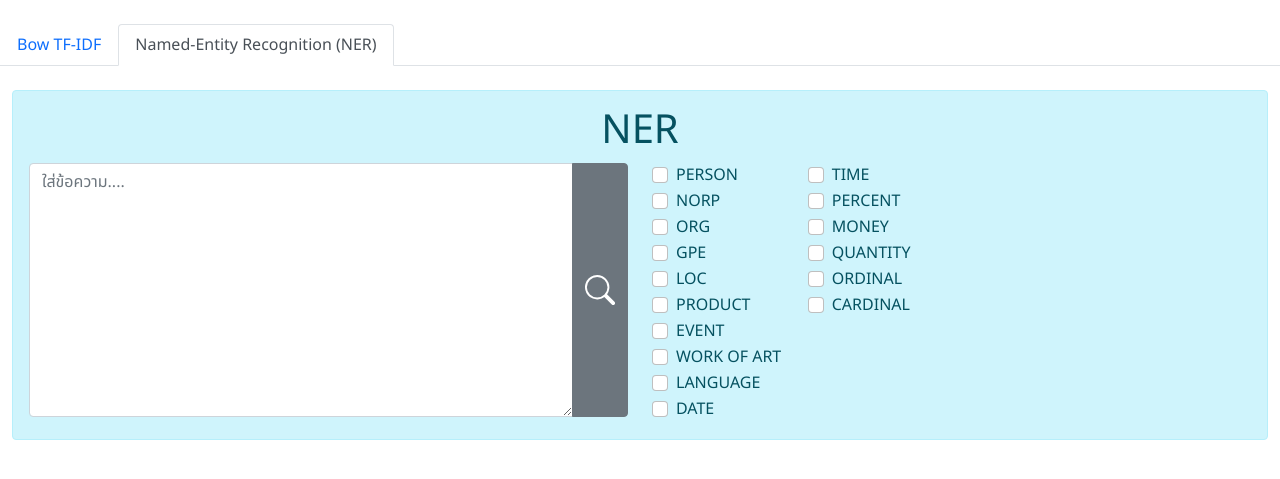
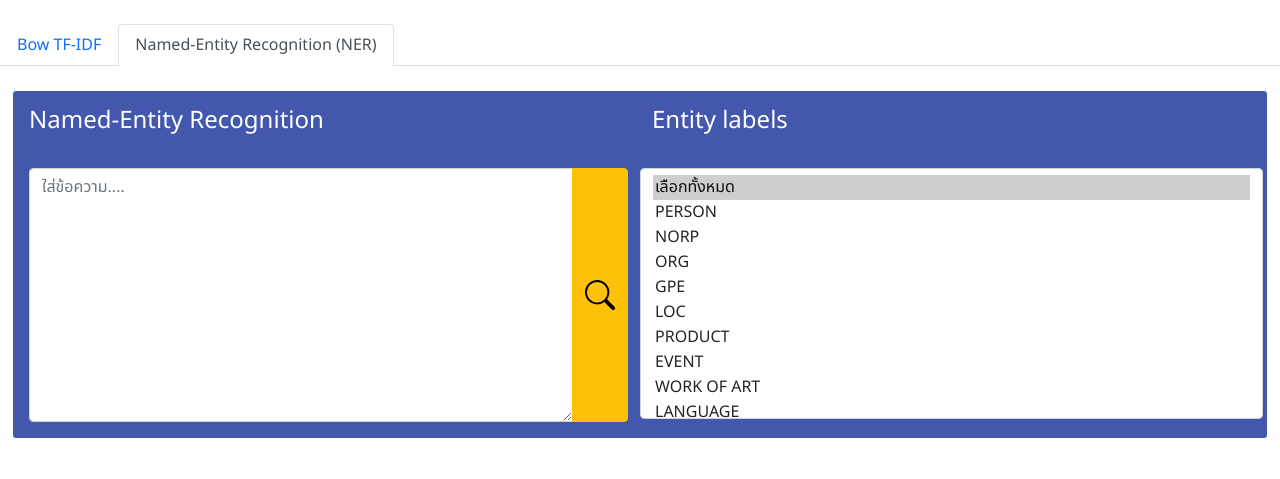
Before and after one commit to VORAVIT29/NLP-Identification, a Flask app: page / in a window 1280 px wide, after a click on "Named-Entity Recognition (NER)". Shown: the part 56-535 px from the top of the page. Run offline with Flask 2, Linux system fonts and the light colour scheme.

Commit message:
update checkBox Entity labels

```diff
--- a/app.py
+++ b/app.py
@@ -1,5 +1,5 @@
 from werkzeug.utils import secure_filename
-from flask import Flask, render_template, request, redirect, session, url_for
+from flask import Flask, render_template, request, redirect, session, url_for, Markup
 from flask_session import Session
 from flaskext.markdown import Markdown
 import tempfile
@@ -7,6 +7,7 @@ import shutil
 import os
 import NLP.gen as nlp
 import NLP.Spacy as sp
+import socket
 
 
 app = Flask(__name__)
@@ -78,9 +79,11 @@ def search():
 def pocess_spacy():
     if request.method == 'POST':
         input_text = request.form.get('nerText')
-        convert_html = sp.pocess_spacy(input_text)
+        check_list = request.form.getlist('check[]')
+        # print(check_list)
+        convert_html = sp.pocess_spacy(input_text, check_list)
         # print(convert_html)
-    return render_template('page.html', result=convert_html)
+    return render_template('page.html', result=Markup(convert_html))
 
 
 @app.route('/pocess-spacy')
@@ -89,4 +92,7 @@ def re_spacy():
 
 
 if __name__ == '__main__':
-    app.run(debug=True, host="192.168.0.4", port=80)
+    # get ip Address computer
+    ipAddr = socket.gethostbyname(socket.gethostname())
+    app.run(debug=True, host=ipAddr, port=80)
+    # app.run(debug=True)
--- a/templates/page.html
+++ b/templates/page.html
@@ -154,10 +154,18 @@
                 <br>
 
                 <form action="/pocess-spacy" method="post">
-                    <div class="alert alert-info" role="alert">
-                        <center>
-                            <h1>NER</h1>
-                        </center>
+                    <div class="alert alert-light" role="alert" style="background-color:#4357ad">
+                        <div class="row">
+                            <div class="col-6">
+                                <h4 style="color:white;">Named-Entity Recognition</h4>
+                            </div>
+                            <div class="col-6">
+                                <h4 style="color:white;">Entity labels</h4>
+                            </div>
+                        </div>
+                        <!-- <center> -->
+                        <br>
+                        <!-- </center> -->
                         <div class="row">
                             <div class="col-6">
                                 <div class="row">
@@ -165,7 +173,7 @@
                                         <div class="input-group">
                                             <textarea class="form-control" name="nerText" id="" cols="20" rows="10"
                                                 placeholder="ใส่ข้อความ...." required></textarea>
-                                            <button type="submit" class="btn btn-secondary">
+                                            <button type="submit" class="btn btn-warning">
                                                 <svg xmlns="http://www.w3.org/2000/svg" width="30" height="240"
                                                     fill="currentColor" class="bi bi-search" viewBox="0 0 16 16">
                                                     <path
@@ -178,63 +186,88 @@
                             </div>
                             <div class="col-6">
                                 <div class="row">
+                                    <select class="form-select" name="check[]" multiple
+                                        aria-label="multiple select example" style="height:251px;" required>
+                                        <option selected value="all">เลือกทั้งหมด</option>
+                                        <option>PERSON</option>
+                                        <option>NORP</option>
+                                        <option>ORG</option>
+                                        <option>GPE</option>
+                                        <option>LOC</option>
+                                        <option>PRODUCT</option>
+                                        <option>EVENT</option>
+                                        <option value="work_of_art">WORK OF ART</option>
+                                        <option>LANGUAGE</option>
+                                        <option>DATE</option>
+                                        <option>TIME</option>
+                                        <option>PERCENT</option>
+                                        <option>MONEY</option>
+                                        <option>QUANTITY</option>
+                                        <option>ORDINAL</option>
+                                        <option>CARDINAL</option>
+                                    </select>
+                                </div>
+                                <!--<div class="row">
                                     <div class="col-3">
                                         <div class="form-check">
-                                            <input type="checkbox" class="form-check-input" name="" id="person">
+                                            <input type="checkbox" class="form-check-input" id="person"
+                                                value="person" />
                                             <label class="form-check-label" for="person">
                                                 PERSON
                                             </label>
                                         </div>
                                         <div class="form-check">
-                                            <input type="checkbox" class="form-check-input" name="" id="norp">
+                                            <input type="checkbox" class="form-check-input" id="norp" value="norp" />
                                             <label class="form-check-label" for="norp">
                                                 NORP
                                             </label>
                                         </div>
                                         <div class="form-check">
-                                            <input type="checkbox" class="form-check-input" name="" id="org">
+                                            <input type="checkbox" class="form-check-input" name="org" id="org">
                                             <label class="form-check-label" for="org">
                                                 ORG
                                             </label>
                                         </div>
                                         <div class="form-check">
-                                            <input type="checkbox" class="form-check-input" name="" id="gpe">
+                                            <input type="checkbox" class="form-check-input" name="gpe" id="gpe">
                                             <label class="form-check-label" for="gpe">
                                                 GPE
                                             </label>
                                         </div>
                                         <div class="form-check">
-                                            <input type="checkbox" class="form-check-input" name="" id="loc">
+                                            <input type="checkbox" class="form-check-input" name="loc" id="loc">
                                             <label class="form-check-label" for="loc">
                                                 LOC
                                             </label>
                                         </div>
                                         <div class="form-check">
-                                            <input type="checkbox" class="form-check-input" name="" id="product">
+                                            <input type="checkbox" class="form-check-input" name="product" id="product">
                                             <label class="form-check-label" for="product">
                                                 PRODUCT
                                             </label>
                                         </div>
                                         <div class="form-check">
-                                            <input type="checkbox" class="form-check-input" name="" id="event">
+                                            <input type="checkbox" class="form-check-input" name="event" id="event">
                                             <label class="form-check-label" for="event">
                                                 EVENT
                                             </label>
                                         </div>
                                         <div class="form-check">
-                                            <input type="checkbox" class="form-check-input" name="" id="work_of_art">
+                                            <input type="checkbox" class="form-check-input" name="work_of_art"
+                                                id="work_of_art">
                                             <label class="form-check-label" for="work_of_art">
                                                 WORK OF ART
                                             </label>
                                         </div>
                                         <div class="form-check">
-                                            <input type="checkbox" class="form-check-input" name="" id="language">
+                                            <input type="checkbox" class="form-check-input" name="language"
+                                                id="language">
                                             <label class="form-check-label" for="language">
                                                 LANGUAGE
                                             </label>
                                         </div>
                                         <div class="form-check">
-                                            <input type="checkbox" class="form-check-input" name="" id="date">
+                                            <input type="checkbox" class="form-check-input" name="date" id="date">
                                             <label class="form-check-label" for="date">
                                                 DATE
                                             </label>
@@ -242,44 +275,47 @@
                                     </div>
                                     <div class="col-3">
                                         <div class="form-check">
-                                            <input type="checkbox" class="form-check-input" name="" id="time">
+                                            <input type="checkbox" class="form-check-input" name="time" id="time">
                                             <label class="form-check-label" for="time">
                                                 TIME
                                             </label>
                                         </div>
                                         <div class="form-check">
-                                            <input type="checkbox" class="form-check-input" name="" id="percent">
+                                            <input type="checkbox" class="form-check-input" name="percent" id="percent">
                                             <label class="form-check-label" for="percent">
                                                 PERCENT
                                             </label>
                                         </div>
                                         <div class="form-check">
-                                            <input type="checkbox" class="form-check-input" name="" id="money">
+                                            <input type="checkbox" class="form-check-input" name="money" id="money">
                                             <label class="form-check-label" for="money">
                                                 MONEY
                                             </label>
                                         </div>
                                         <div class="form-check">
-                                            <input type="checkbox" class="form-check-input" name="" id="quantity">
+                                            <input type="checkbox" class="form-check-input" name="quantity"
+                                                id="quantity">
                                             <label class="form-check-label" for="quantity">
                                                 QUANTITY
                                             </label>
                                         </div>
                                         <div class="form-check">
-                                            <input type="checkbox" class="form-check-input" name="" id="ordinal">
+                                            <input type="checkbox" class="form-check-input" name="ordinal" id="ordinal">
                                             <label class="form-check-label" for="ordinal">
                                                 ORDINAL
                                             </label>
                                         </div>
                                         <div class="form-check">
-                                            <input type="checkbox" class="form-check-input" name="" id="cardinal">
+                                            <input type="checkbox" class="form-check-input" name="cardinal"
+                                                id="cardinal">
                                             <label class="form-check-label" for="cardinal">
                                                 CARDINAL
                                             </label>
                                         </div>
                                     </div>
-                                </div>
+                                </div>-->
                             </div>
+
                             <!-- <div class="col-4">
                             <input type="file" class="form-control" name="nerFile" id="">
                         </div> -->
@@ -287,7 +323,7 @@
                     </div>
                 </form>
 
-                {% if result %}
+                <!-- {% if result %} -->
                 <hr>
                 <div class="container">
                     <section>
@@ -296,11 +332,12 @@
                                 <div class="alert alert-primary" role="alert" style="font-size: small;">
                                     <h4 class="alert-heading">Spacy</h4>
                                     <hr>
-                                    {{ result|markdown }}
+                                    <!-- {{ result|markdown }} -->
+                                    {{ result }}
                                 </div>
                             </div>
                         </div>
-                        {% endif %}
+                        <!-- {% endif %} -->
                     </section>
                 </div>
             </div>
```
Also changed, not shown: NLP/Spacy.py (+7 -3 lines), 2 other files.
